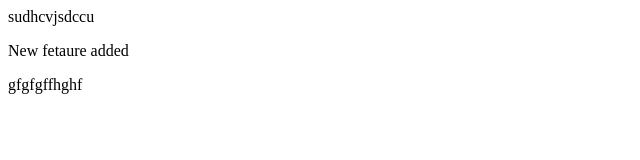
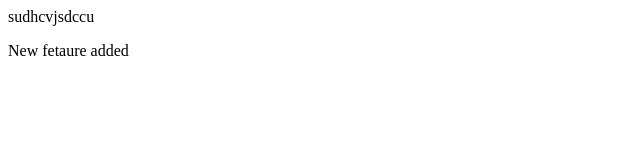
Before and after one commit to Gaurav1483/localrepo, a plain HTML site: page index.html in a window 1280 px wide. Shown: the whole page, without its empty margins (0-640 px from the left). Drawn offline with Linux system fonts and the light colour scheme.

Commit message:
Changes to be added

```diff
--- a/index.html
+++ b/index.html
@@ -1,3 +1,2 @@
 <p> sudhcvjsdccu  </p>
 <p> New fetaure added </p>
-<p>gfgfgffhghf</p>
```
